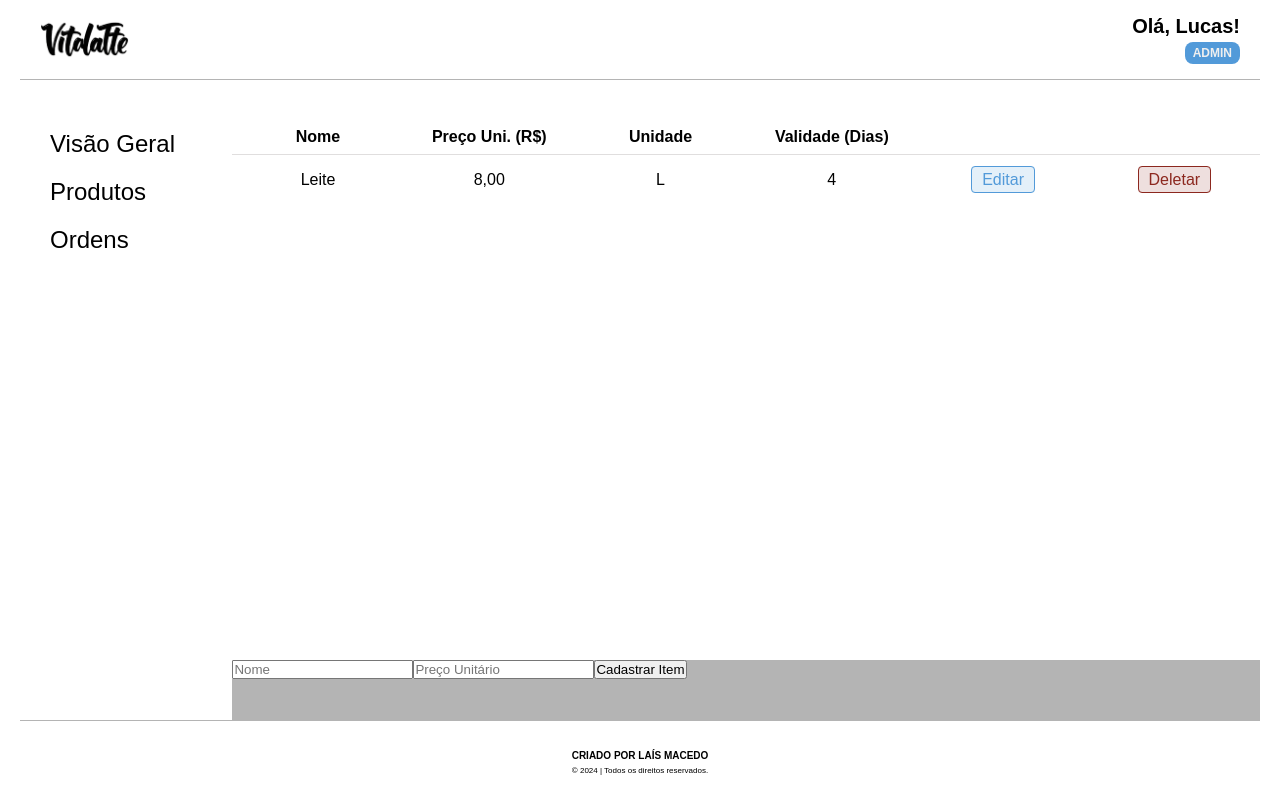
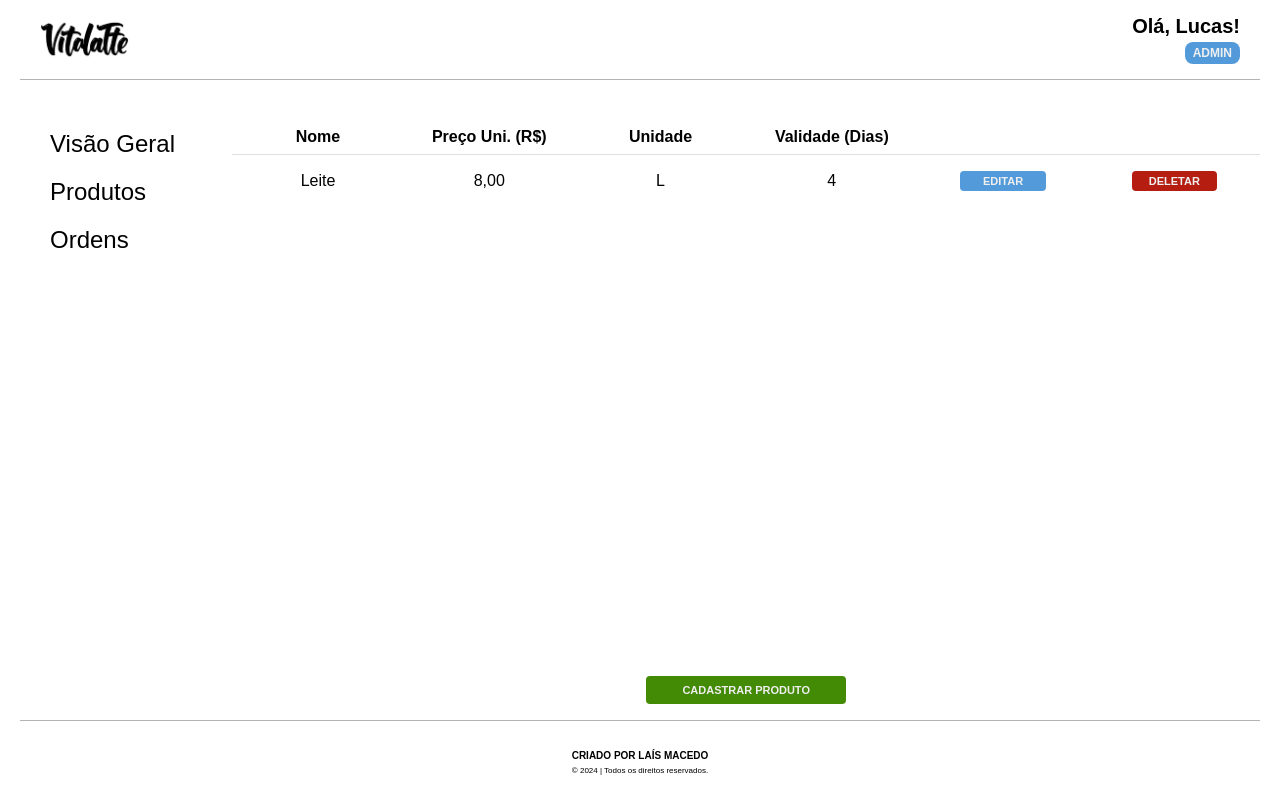
Before and after one commit to laisrmacedo/usavings-challenges, an Angular app in the folder inventory-frontend/: page /produtos in a window 1280 px wide. Built offline with nearby package versions, Linux system fonts and the light colour scheme.

Commit message:
style: buttons

```diff
--- a/inventory-frontend/src/app/products-page/products-page.component.css
+++ b/inventory-frontend/src/app/products-page/products-page.component.css
@@ -10,7 +10,9 @@
 }
 .new-product-area{
   height: 10%;
-  background-color: var(--my-gray);
+  display: flex;
+  justify-content: center;
+  align-items: center;
 }
 
 table{
@@ -28,30 +30,3 @@ tbody td{
   padding: 16px 0;
   text-align: center;
 }
-
-.edit-btn{
-  background-color: var(--my-blue-0);
-  border: 1px solid var(--my-blue-1);
-  border-radius: 4px;
-  color: var(--my-blue-1);
-  text-align: center;
-  padding: 4px 10px;
-}
-
-.delete-btn{
-  background-color: var(--my-red-0);
-  border: 1px solid var(--my-red-1);
-  border-radius: 4px;
-  color: var(--my-red-1);
-  text-align: center;
-  padding: 4px 10px;
-}
-
-.add-btn{
-  background-color: var(--my-green-0);
-  border: 1px solid var(--my-green-1);
-  border-radius: 4px;
-  color: var(--my-green-1);
-  text-align: center;
-  padding: 4px 10px;
-}
--- a/inventory-frontend/src/app/products-page/products-page.component.html
+++ b/inventory-frontend/src/app/products-page/products-page.component.html
@@ -17,15 +17,13 @@
           <td>8,00</td>
           <td>L</td>
           <td>4</td>
-          <td><span class="edit-btn">Editar</span></td>
-          <td><span class="delete-btn">Deletar</span></td>
+          <td><button class="edit-btn">Editar</button></td>
+          <td><button class="delete-btn">Deletar</button></td>
         </tr>
       </tbody>
     </table>
   </div>
   <div class="new-product-area">
-    <input type="text" placeholder="Nome" />
-    <input type="number" placeholder="Preço Unitário" />
-    <button mat-button (click)="openRegisterDialog()">Cadastrar Item</button>
+    <button class="add-btn" mat-button (click)="openRegisterDialog()">Cadastrar Produto</button>
   </div>
 </div>
--- a/inventory-frontend/src/styles.css
+++ b/inventory-frontend/src/styles.css
@@ -28,10 +28,10 @@
   --my-gray: #b4b4b4;
   --my-white: #efefef;
   --my-blue-1: #529AD9;
-  --my-blue-0: #529ad927;
-  --my-green-1: #535922;
-  --my-green-0: #53592224;
-  --my-red-1: #8C281F;
+  --my-blue-0: #bedbf527;
+  --my-green-1: #438a05;
+  --my-green-0: #edf6a624;
+  --my-red-1: #b41d0f;
   --my-red-0: #8c281f25;
 }
 
@@ -47,3 +47,33 @@ body { margin: 0; font-family: Roboto, "Helvetica Neue", sans-serif; }
   padding: 20px;
   border-radius: 8px;
 }
+
+button{
+  border-radius: 4px;
+  width: 50%;
+  max-width: 200px;
+  text-transform: uppercase;
+  font-size: 11px;
+  font-weight: 600;
+}
+
+.edit-btn{
+  background-color: var(--my-blue-1);
+  color: var(--my-white);
+  border: none;
+  padding: 4px 0;
+}
+
+.delete-btn{
+  background-color: var(--my-red-1);
+  color: var(--my-white);
+  border: none;
+  padding: 4px 0;
+}
+
+.add-btn{
+  background-color: var(--my-green-1);
+  color: var(--my-white);
+  border: none;
+  padding: 8px 0;
+}
```
